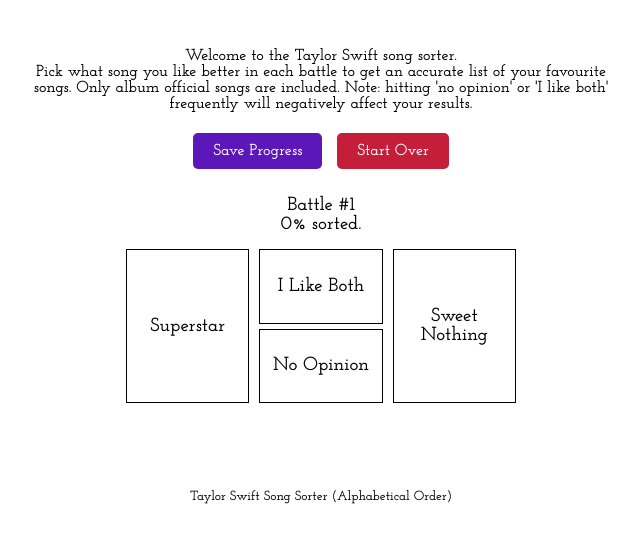
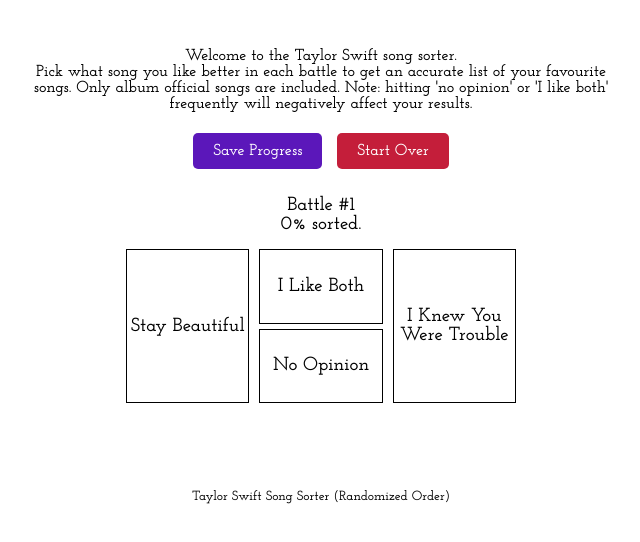
Before and after one commit to thelandtheseathesky/Taylor-Swift-Alphabetical-Sorter, a plain HTML site: page index.html in a window 1280 px wide. Shown: the whole page, without its empty margins (319-959 px from the left). Drawn offline with Linux system fonts and the light colour scheme.

Commit message:
Update index.html

```diff
--- a/index.html
+++ b/index.html
@@ -349,6 +349,9 @@
         for (i = 0; i < namMember.length; i++) {
             lstMember[n][i] = i;
         }
+        // RANDOMIZE THE INITIAL ORDER
+        lstMember[n].sort(() => Math.random() - 0.5);
+
         parent[n] = -1;
         totalSize = 0;
         n++;
@@ -658,7 +661,7 @@
     <center>
         <small>
             <br/>
-            Taylor Swift Song Sorter (Alphabetical Order)
+            Taylor Swift Song Sorter (Randomized Order)
         </small>
     </center>
     </p>
```
